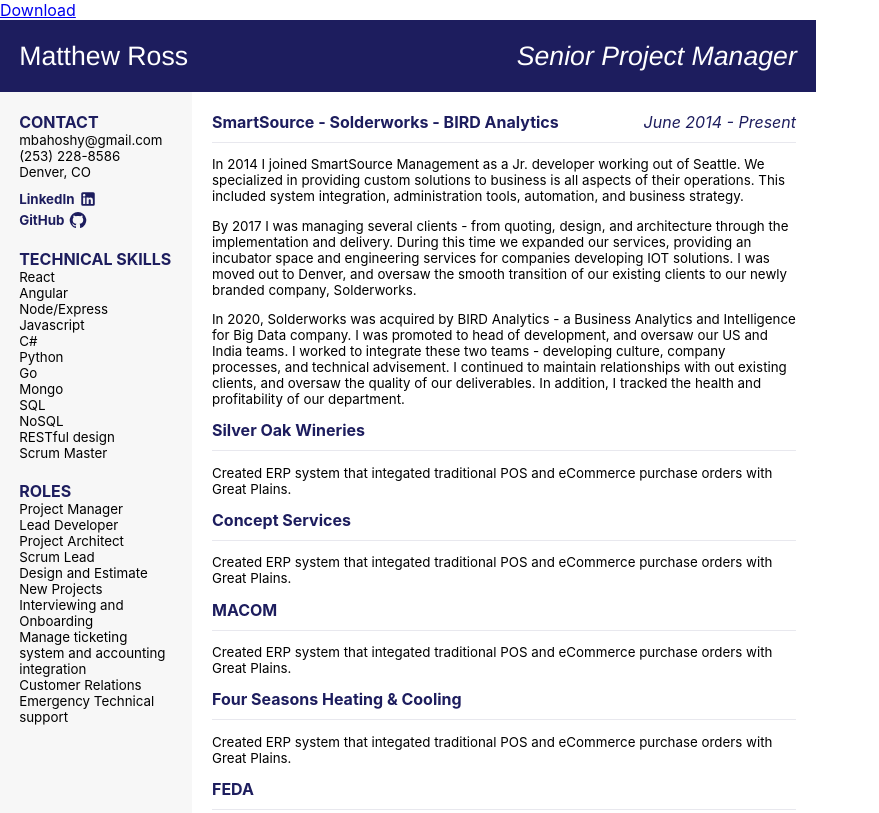
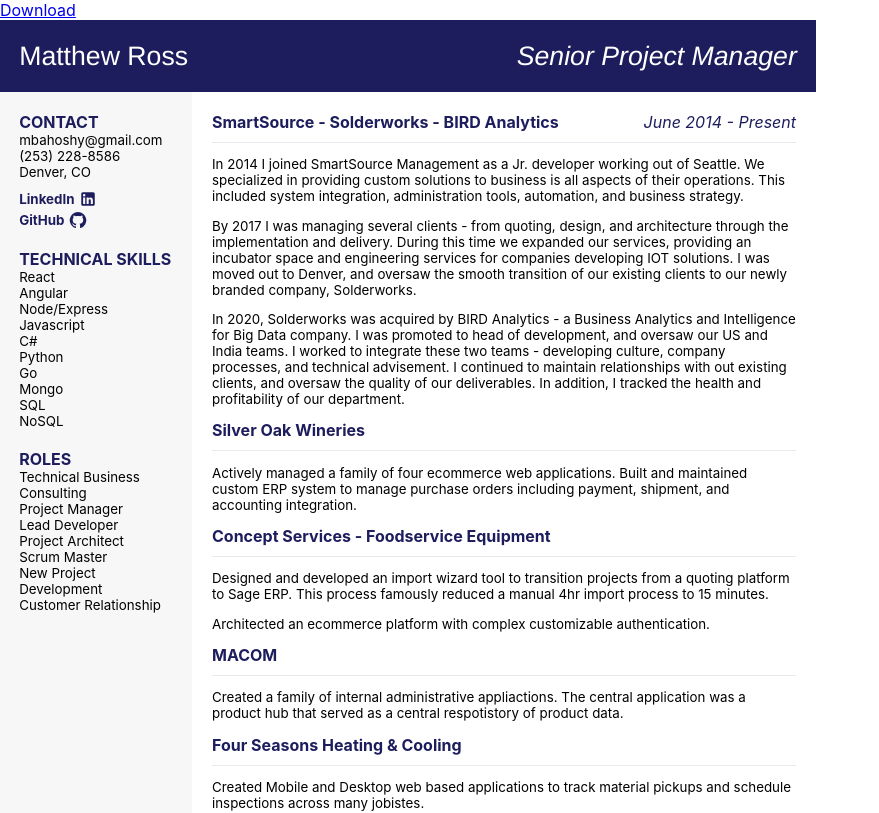
Before and after one commit to mbahoshy/resume, a React (Create React App) app: page / in a window 1280 px wide. Shown: the top 813 px of the page, without its empty margins (0-879 px from the left). Built offline with nearby package versions, Linux system fonts and the light colour scheme.

Commit message:
Resume updates

```diff
--- a/src/components/Resume.js
+++ b/src/components/Resume.js
@@ -67,28 +67,37 @@
             title="Silver Oak Wineries"
           >
             <p>
-              Created ERP system that integated traditional POS and eCommerce purchase orders with Great Plains.
+              Actively managed a family of four ecommerce web applications. Built and maintained custom ERP system
+              to manage purchase orders including payment, shipment, and accounting integration.
+              {/* Created ERP system that integated traditional POS and eCommerce purchase orders with Great Plains. */}
             </p>
           </Section>
           <Section
-            title="Concept Services"
+            title="Concept Services - Foodservice Equipment"
           >
             <p>
-              Created ERP system that integated traditional POS and eCommerce purchase orders with Great Plains.
+              Designed and developed an import wizard tool to transition projects from a quoting platform
+              to Sage ERP. This process famously reduced a manual 4hr import process to 15 minutes.
+            </p>
+            <p>
+              Architected an ecommerce platform with complex customizable authentication.
             </p>
           </Section>
           <Section
             title="MACOM"
           >
             <p>
-              Created ERP system that integated traditional POS and eCommerce purchase orders with Great Plains.
+              Created a family of internal administrative appliactions. The central application was a product hub
+              that served as a central respotistory of product data.
             </p>
           </Section>
           <Section
             title="Four Seasons Heating & Cooling"
           >
             <p>
-              Created ERP system that integated traditional POS and eCommerce purchase orders with Great Plains.
+              Created Mobile and Desktop web based applications to track material pickups and schedule inspections
+              across many jobistes.
+
             </p>
           </Section>
           <Section
--- a/src/components/Sidebar.js
+++ b/src/components/Sidebar.js
@@ -66,23 +66,25 @@
         <div>Mongo</div>
         <div>SQL</div>
         <div>NoSQL</div>
-        <div>RESTful design</div>
-        <div>Scrum Master</div>
+        {/* <div>RESTful design</div> */}
 
 
         <div style={spacerStyle}></div>
         <div style={headerStyle}>Roles</div>
+        <div>Technical Business Consulting</div>
         <div>Project Manager</div>
         <div>Lead Developer</div>
         <div>Project Architect</div>
+        <div>Scrum Master</div>
+        <div>New Project Development</div>
+        <div>Customer Relationship</div>
 
-        <div>Scrum Lead</div>
-
+{/*
         <div>Design and Estimate New Projects</div>
         <div>Interviewing and Onboarding</div>
         <div>Manage ticketing system and accounting integration</div>
         <div>Customer Relations</div>
-        <div>Emergency Technical support</div>
+        <div>Emergency Technical support</div> */}
 
 
 
```
